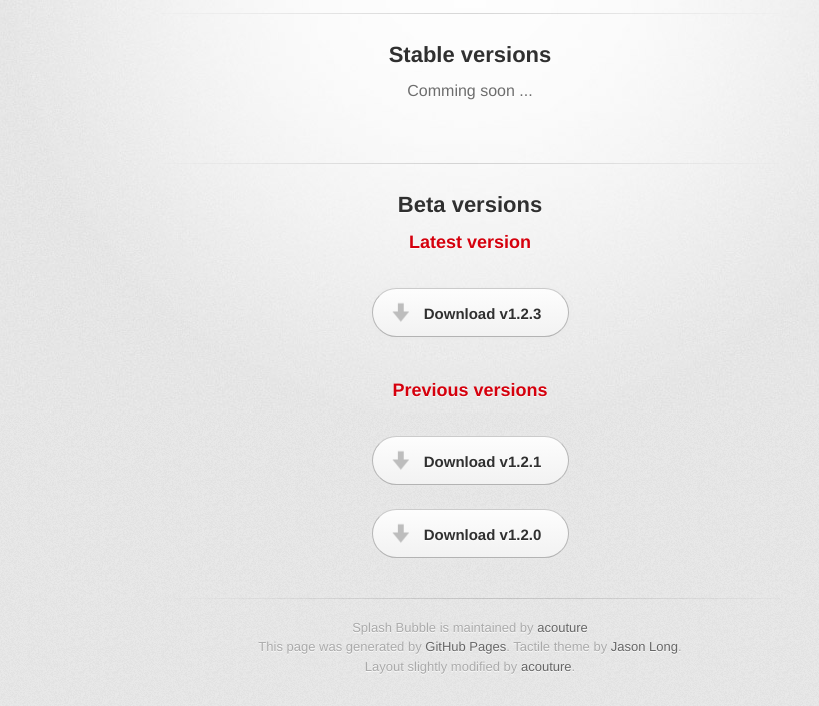
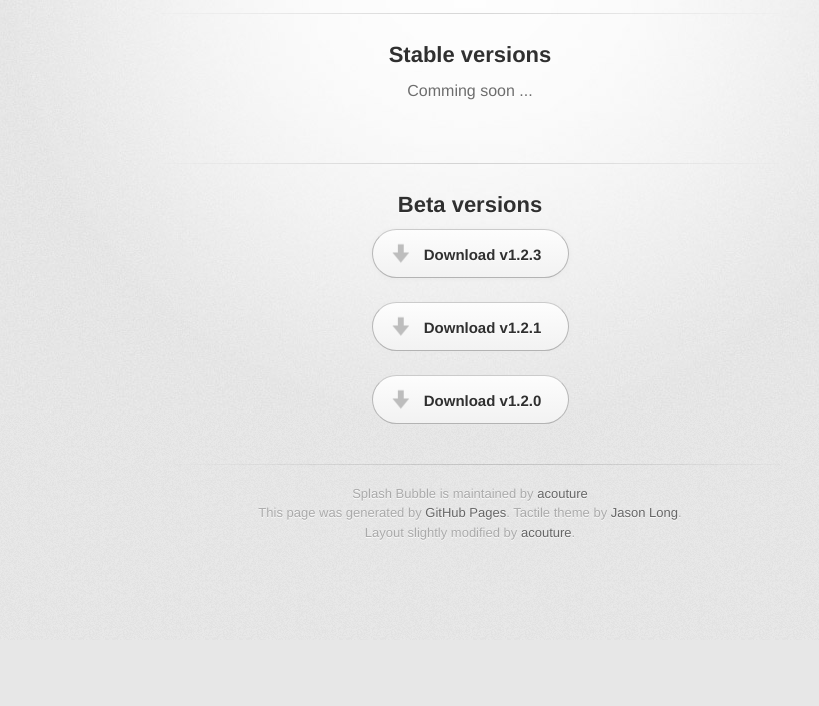
Before and after one commit to acouture/SplashBubble, a plain HTML site: page index.html in a window 1280 px wide. Shown: the part 160-866 px from the top of the page, without its empty margins (170-989 px from the left). After the commit the page ends 800 px from the top, so only its background shows below. Drawn offline with Linux system fonts and the light colour scheme; a web font is replaced by a local one.

Commit message:
Update index.html

```diff
--- a/index.html
+++ b/index.html
@@ -42,23 +42,10 @@
               <a name="beta-versions" class="anchor" href="#beta-version"><span class="octicon octicon-link"></span></a>
               Beta versions
 	  </h2>
-          <h3>
-			  <a name="latest-version" class="anchor" href="#latest-version"><span class="octicon octicon-link"></span></a>
-			  Latest version
-		  </h3>
-		  <br/>
-		  <a href="./downloads/SplashBubble.apk" class="button"><span>Download v1.2.3</span></a>
-		</section>
-
-		<section class="downloads clearfix">
-		  <h3>
-			  <a name="previous-versions" class="anchor" href="#previous-versions"><span class="octicon octicon-link"></span></a>
-			  Previous versions
-		  </h3>
-		  <br/>
+		  <a href="./downloads/SplashBubble.apk" class="button"><span>Download v1.2.3</span></a><br/>
 		  <a href="./downloads/SplashBubble_1.2.1.apk" class="button"><span>Download v1.2.1</span></a><br>
 		  <a href="./downloads/SplashBubble_1.2.apk" class="button"><span>Download v1.2.0</span></a>
-		</section>
+	</section>
 
         <footer>
           Splash Bubble is maintained by <a href="https://github.com/acouture">acouture</a><br>
```
